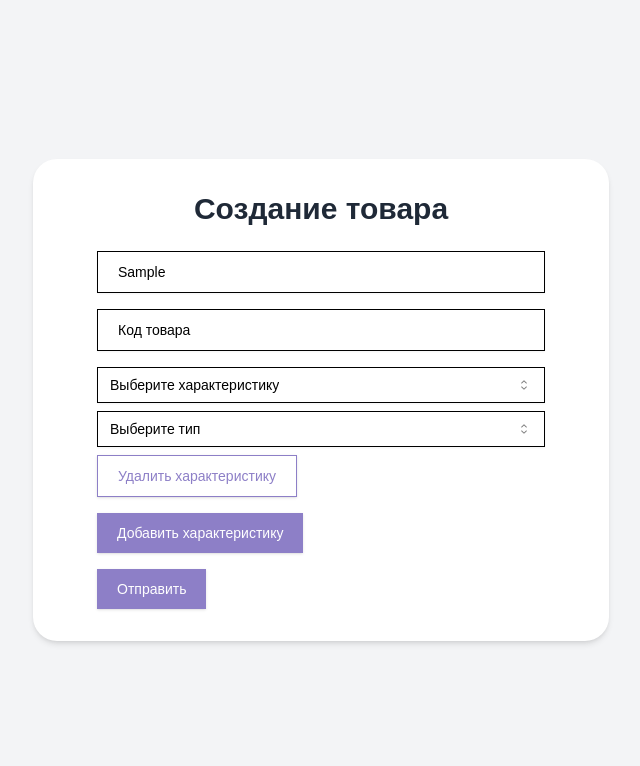
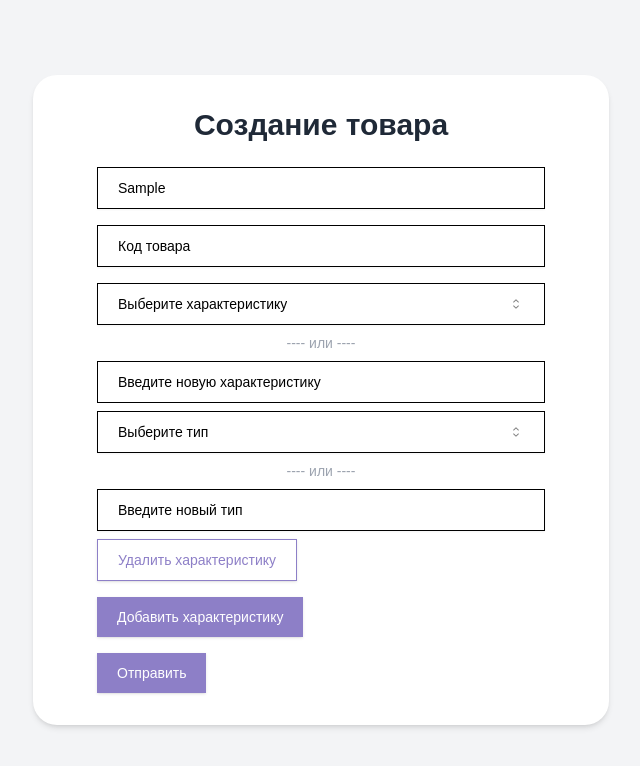
Before and after one commit to palveeen22/targetika, a React (Vite) app: page / in a window 1280 px wide. Both pictures are taken after typing "Sample", "Sample" into the empty fields and a click on the button "Добавить характеристику". Shown: the top 766 px of the page, without its empty margins (319-959 px from the left). Built offline with nearby package versions, Linux system fonts and the light colour scheme; a web font is replaced by a local one.

Commit message:
feat: split component char

```diff
--- a/src/components/ProductForm/ProductForm.tsx
+++ b/src/components/ProductForm/ProductForm.tsx
@@ -1,17 +1,10 @@
-import { Controller, FieldError } from 'react-hook-form';
+import {FieldError } from 'react-hook-form';
 import { Input } from '../../components/ui/input';
-import {
-  Select,
-  SelectContent,
-  SelectItem,
-  SelectTrigger,
-  SelectValue
-} from '../../components/ui/select';
 import { Button } from '../../components/ui/button';
 import { useProductForm } from './hook/useProductForm';
-import { characteristicOptions, typeOptions, CharacteristicName } from './constants';
 import { ProductFormValues } from './hook/productFormSchema';
 import { ErrorMessage } from '../ErrorMessage';
+import { Characteristic } from './components/Characteristic';
 
 type TProductFormProps = {
   onSubmit: (data: ProductFormValues) => void;
@@ -19,11 +12,11 @@ type TProductFormProps = {
 
 export const ProductForm = ({ onSubmit }: TProductFormProps) => {
   const { form, fields, append, remove } = useProductForm();
-  const { register, control, handleSubmit, formState: { errors }, watch } = form;
-  const watchCharacteristics = watch("characteristics");
+  const { register, handleSubmit, formState: { errors } } = form;
 
   return (
     <form onSubmit={handleSubmit(onSubmit)} className="space-y-4 w-full max-w-md">
+      {/* product name input */}
       <div>
         <Input
           {...register("productName")}
@@ -33,6 +26,7 @@ export const ProductForm = ({ onSubmit }: TProductFormProps) => {
         <ErrorMessage error={errors.productName} />
       </div>
 
+      {/* product code input */}
       <div>
         <Input
           {...register("productCode")}
@@ -47,100 +41,9 @@ export const ProductForm = ({ onSubmit }: TProductFormProps) => {
         <ErrorMessage error={errors.productCode} />
       </div>
 
-      {fields.map((field, index) => (
-        <div key={field.id} className="space-y-2">
-          <Controller
-            name={`characteristics.${index}.name`}
-            control={control}
-            render={({ field }) => (
-              <>
-                <Select onValueChange={(value) => {
-                  field.onChange(value);
-                  if (value !== 'custom') {
-                    form.setValue(`characteristics.${index}.name`, value);
-                  }
-                }}
-                  value={field.value}
-                >
-                  <SelectTrigger>
-                    <SelectValue
-                      placeholder="Выберите характеристику"
-                      className='rounded-xl p-5 placeholder:text-sm'
-                    />
-                  </SelectTrigger>
-                  <SelectContent
-                    className="bg-white border border-gray-300 rounded-md shadow-lg"
-                  >
-                    {characteristicOptions.map((option) => (
-                      <SelectItem key={option.value} value={option.value} className="hover:bg-[#8D7FC7] hover:text-white">
-                        {option.label}
-                      </SelectItem>
-                    ))}
-                    <SelectItem value="custom">Другое</SelectItem>
-                  </SelectContent>
-                </Select>
-                {field.value === 'custom' && (
-                  <Input
-                    {...register(`characteristics.${index}.name`)}
-                    placeholder="Введите свое значение"
-                    onChange={(e) => {
-                      form.setValue(`characteristics.${index}.name`, e.target.value);
-                    }}
-                  />
-                )}
-              </>
-            )}
-          />
-          <ErrorMessage error={errors.characteristics?.[index]?.name} />
-          <Controller
-            name={`characteristics.${index}.type`}
-            control={control}
-            render={({ field }) => (
-              <>
-                <Select
-                  onValueChange={(value) => {
-                    field.onChange(value);
-                    if (value !== 'custom') {
-                      form.setValue(`characteristics.${index}.type`, value);
-                    }
-                  }}
-                  value={field.value}
-                >
-                  <SelectTrigger>
-                    <SelectValue placeholder="Выберите тип" />
-                  </SelectTrigger>
-                  <SelectContent
-                    className="bg-white border border-gray-300 rounded-md shadow-lg"
-                  >
-                    {typeOptions[watchCharacteristics[index]?.name as CharacteristicName]?.map((option) => (
-                      <SelectItem key={option.value} value={option.value} className="hover:bg-gray-100">
-                        {option.label}
-                      </SelectItem>
-                    ))}
-                    <SelectItem value="custom">Другое</SelectItem>
-                  </SelectContent>
-                </Select>
-                {field.value === 'custom' && (
-                  <Input
-                    {...register(`characteristics.${index}.type`)}
-                    placeholder="Введите свое значение"
-                    onChange={(e) => {
-                      form.setValue(`characteristics.${index}.type`, e.target.value);
-                    }}
-                  />
-                )}
-              </>
-            )}
-          />
-          <ErrorMessage error={errors.characteristics?.[index]?.type as FieldError} />
-          <Button
-            type="button"
-            onClick={() => remove(index)}
-            className='border border-[#8D7FC7] p-5 mt-10 text-[#8D7FC7]'
-          >
-            Удалить характеристику
-          </Button>
-        </div>
+        {/* select name input */}
+        {fields.map((field, index) => (
+        <Characteristic key={field.id} index={index} form={form} remove={remove} />
       ))}
 
       <div className='flex justify-between gap-4 items-center'>
--- /dev/null
+++ b/src/components/ProductForm/components/Characteristic.tsx
@@ -0,0 +1,124 @@
+import React from 'react';
+import { Controller, FieldError, UseFormReturn } from 'react-hook-form';
+import { Input } from '@/components/ui/input';
+import {
+  Select,
+  SelectContent,
+  SelectItem,
+  SelectTrigger,
+  SelectValue
+} from '@/components/ui/select';
+import { Button } from '@/components/ui/button';
+import { characteristicOptions, typeOptions, CharacteristicName } from '../constants';
+import { ProductFormValues } from '../hook/productFormSchema';
+import { ErrorMessage } from '@/components/ErrorMessage';
+
+type CharacteristicProps = {
+  index: number;
+  form: UseFormReturn<ProductFormValues>;
+  remove: (index: number) => void;
+};
+
+export const Characteristic: React.FC<CharacteristicProps> = ({ index, form, remove }) => {
+  const { register, control, formState: { errors }, watch } = form;
+  const watchCharacteristics = watch("characteristics");
+
+  return (
+    <div className="space-y-2">
+      <Controller
+        name={`characteristics.${index}.name`}
+        control={control}
+        render={({ field }) => (
+          <>
+            <Select
+              onValueChange={(value: string) => {
+                if (value === 'custom') {
+                  field.onChange('');
+                } else {
+                  field.onChange(value);
+                }
+              }}
+              value={field.value}
+            >
+              <SelectTrigger className='p-5'>
+                <SelectValue placeholder="Выберите характеристику" />
+              </SelectTrigger>
+              <SelectContent
+                className="bg-white border border-gray-300 rounded-md shadow-lg"
+              >
+                {characteristicOptions.map((option) => (
+                  <SelectItem key={option.value} value={option.value}>
+                    {option.label}
+                  </SelectItem>
+                ))}
+              </SelectContent>
+            </Select>
+            {(field.value === 'custom' || !characteristicOptions.some(option => option.value === field.value)) && (
+              <>
+                <p className='text-center text-gray-400 text-sm'>---- или ----</p>
+                <Input
+                  {...register(`characteristics.${index}.name`)}
+                  placeholder="Введите новую характеристику"
+                  className="mt-2 p-5"
+                />
+              </>
+            )}
+          </>
+        )}
+      />
+      <ErrorMessage error={errors.characteristics?.[index]?.name} />
+
+      <Controller
+        name={`characteristics.${index}.type`}
+        control={control}
+        render={({ field }) => (
+          <>
+            <Select
+              onValueChange={(value) => {
+                if (value === 'custom') {
+                  field.onChange('');
+                } else {
+                  field.onChange(value);
+                }
+              }}
+              value={field.value}
+            >
+              <SelectTrigger className='p-5'>
+                <SelectValue placeholder="Выберите тип" />
+              </SelectTrigger>
+              <SelectContent
+                className="bg-white border border-gray-300 rounded-md shadow-lg"
+              >
+                {typeOptions[watchCharacteristics[index]?.name as CharacteristicName]?.map((option) => (
+                  <SelectItem key={option.value} value={option.value}>
+                    {option.label}
+                  </SelectItem>
+                ))}
+                <SelectItem value="custom">Другое</SelectItem>
+              </SelectContent>
+            </Select>
+            {(field.value === 'custom' || !typeOptions[watchCharacteristics[index]?.name as CharacteristicName]?.some(option => option.value === field.value)) && (
+              <>
+                <p className='text-center text-gray-400 text-sm'>---- или ----</p>
+                <Input
+                  {...register(`characteristics.${index}.type`)}
+                  placeholder="Введите новый тип"
+                  className="mt-2 p-5"
+                />
+              </>
+            )}
+          </>
+        )}
+      />
+      <ErrorMessage error={errors.characteristics?.[index]?.type as FieldError} />
+
+      <Button
+        type="button"
+        onClick={() => remove(index)}
+        className='border border-[#8D7FC7] p-5 mt-10 text-[#8D7FC7]'
+      >
+        Удалить характеристику
+      </Button>
+    </div>
+  );
+};
```
